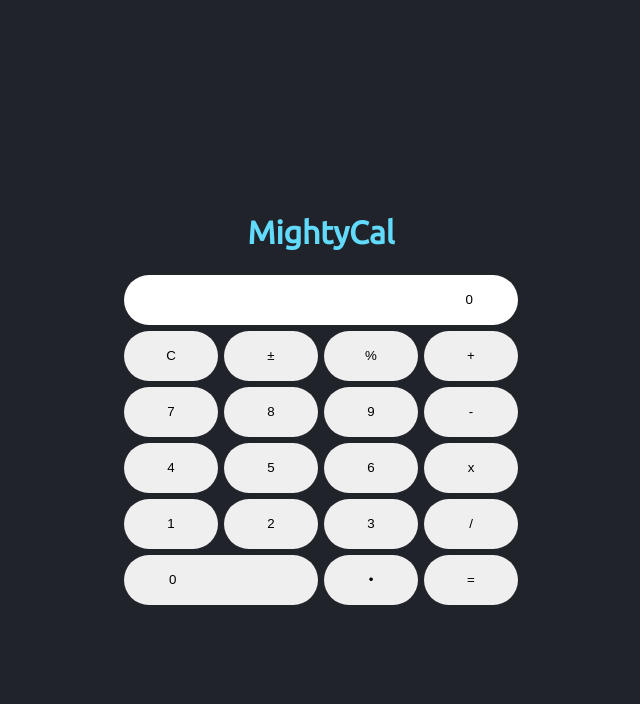
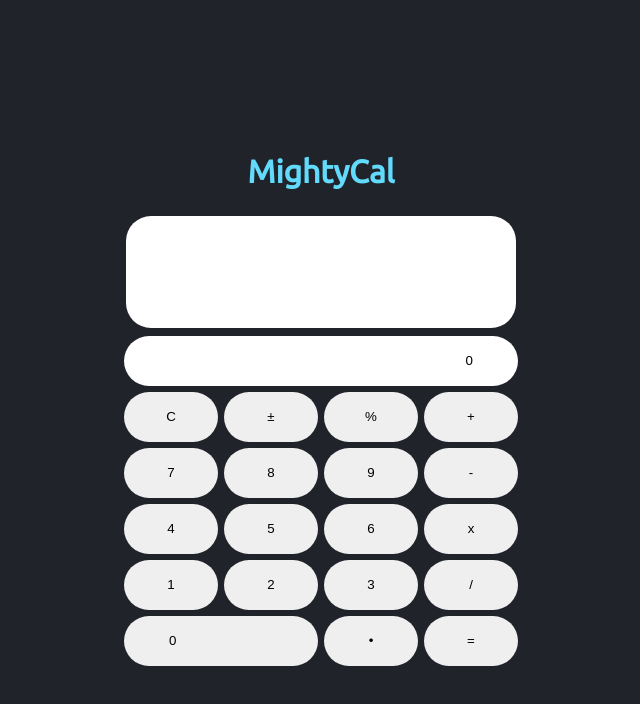
Before and after one commit to simooooone/mightycal, a React (Create React App) app: page / in a window 1280 px wide. Shown: the top 704 px of the page, without its empty margins (319-959 px from the left). Built offline with nearby package versions, Linux system fonts and the light colour scheme.

Commit message:
Refactored some code and added history

```diff
--- a/src/components/Calculator.js
+++ b/src/components/Calculator.js
@@ -1,6 +1,7 @@
 import React, { useState /* useEffect */ } from "react";
 import ItemButton from "./Button";
 import Display from "./Display";
+import History from "./History";
 
 const Calculator = () => {
   const [states, setStates] = useState({
@@ -8,39 +9,18 @@
     float: false,
     newNumber: false,
   });
+
   const [operand, setOperand] = useState([]);
   const [numbers, setNumbers] = useState([]);
   let num;
   let arr = [];
-  let currentOpString = "";
+  let [history, setHistory] = useState("");
 
   const onClick = (e) => {
     const regNum = /^\d+$/;
     const digit = e.target.innerText;
     if (regNum.test(digit) || digit === "±") {
-      if (digit === "±") {
-        setStates({ ...states, value: -states.value });
-        return;
-      }
-
-      if (states.value.toString().length >= 8) {
-        return;
-      }
-
-      states.value === "0" ? (num = digit) : (num = states.value + digit);
-
-      if (states.float) {
-        num = parseFloat(num).toFixed(states.value.length - 1);
-      } else {
-        num = parseInt(num, 10);
-      }
-
-      if (states.newNumber) {
-        setNumbers([...numbers, states.value]);
-        setStates({ ...states, value: digit, newNumber: false });
-      } else {
-        setStates({ ...states, value: num });
-      }
+      setDigits(digit);
     } else if (digit === "•" && regNum.test(states.value)) {
       setStates({ ...states, float: true, value: states.value + "." });
     } else if (digit === "%") {
@@ -58,15 +38,42 @@
       setOperand([...operand, digit]);
       setStates({ ...states, newNumber: true });
     } else if (digit === "=") {
-      arr = [...numbers, states.value];
-      let res = calculateOperation();
-      setOperand([]);
-      setNumbers([]);
-      setStates({ value: res, newNumber: false, float: false });
+      calculateOperation();
+    }
+  };
+
+  const setHistoryProc = (digit, result) => {
+    setHistory((state) => state + digit + "=" + result + "<br />");
+  };
+
+  const setDigits = (digit) => {
+    if (digit === "±") {
+      setStates({ ...states, value: -states.value });
+      return;
+    }
+
+    if (states.value.toString().length >= 8) {
+      return;
+    }
+
+    states.value === "0" ? (num = digit) : (num = states.value + digit);
+
+    if (states.float) {
+      num = parseFloat(num).toFixed(states.value.length - 1);
+    } else {
+      num = parseInt(num, 10);
+    }
+
+    if (states.newNumber) {
+      setNumbers([...numbers, states.value]);
+      setStates((state) => ({ state, value: digit, newNumber: false }));
+    } else {
+      setStates({ ...states, value: num });
     }
   };
 
   const calculateOperation = () => {
+    arr = [...numbers, states.value];
     let ret = 0;
 
     for (let i = 0; i < arr.length - 1; i++) {
@@ -77,9 +84,9 @@
 
       if (!ret) {
         ret = tempNum;
-        currentOpString = tempNum + op + tempNum2;
+        history = tempNum + op + tempNum2;
       } else {
-        currentOpString = currentOpString + op + tempNum2;
+        history = history + op + tempNum2;
       }
 
       if (op === "+") {
@@ -92,13 +99,16 @@
         ret = ret / tempNum2;
       }
     }
-    return ret;
-    /* setStates({ ...states, value: ret }); */
+
+    setHistoryProc(history, ret);
+    setOperand([]);
+    setNumbers([]);
+    setStates({ value: ret, newNumber: false, float: false });
   };
 
   return (
     <div className="calculator">
-      {/* <History ret={operationResult} /> */}
+      <History ret={history} />
       <Display value={states.value} />
 
       <div className="keyboard">
--- a/src/components/History.js
+++ b/src/components/History.js
@@ -3,7 +3,14 @@
 const History = (params) => {
   /* const [operation, setOperation] = useState([]); */
 
-  return <div className="history">{params.ret}</div>;
+  return (
+    <div className="history">
+      <div
+        className="history-internal"
+        dangerouslySetInnerHTML={{ __html: params.ret }}
+      ></div>
+    </div>
+  );
 };
 
 export default History;
--- a/src/style.scss
+++ b/src/style.scss
@@ -4,7 +4,11 @@
 
 body {
   background-color: #20232a;
-  font-family: 'Ubuntu', sans-serif;
+  font-family: "Ubuntu", sans-serif;
+  margin: 0;
+  padding: 0;
+}
+html {
   margin: 0;
 }
 
@@ -30,6 +34,15 @@
       border-radius: 25px;
       background-color: #fff;
       text-align: right;
+
+      .history-internal {
+        width: 100%;
+        background-color: #fff;
+        height: 82px;
+        overflow: hidden;
+        overflow-y: scroll;
+        padding-right: 10px;
+      }
     }
     .contDisplay {
       display: flex;
```
